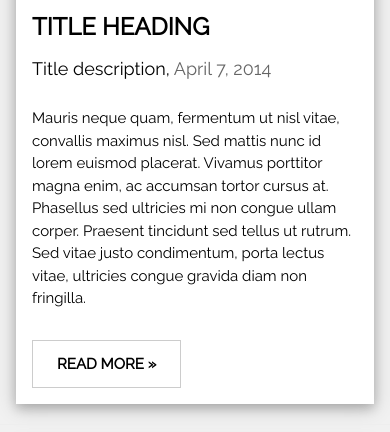
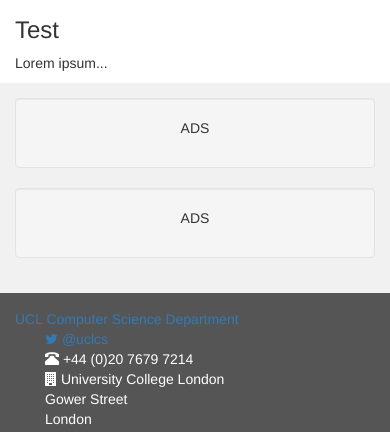
Before and after one commit to NourObeid/Uncovering, a Django app: page / in a window 390 px wide. Shown: the part 466-898 px from the top of the page. Run offline with Django 3.2, Linux system fonts and the light colour scheme; some libraries are stand-ins or nearby versions.

Commit message:
basic outline

```diff
--- /dev/null
+++ b/web/templates/web/base.html
@@ -0,0 +1,136 @@
+<!DOCTYPE html>
+<html lang="en">
+<head>
+    <title>Uncovering Lives of WW1</title>
+    <meta charset="utf-8">
+    <meta name="viewport" content="width=device-width, initial-scale=1">
+    <link rel="stylesheet" href="https://maxcdn.bootstrapcdn.com/bootstrap/3.3.7/css/bootstrap.min.css">
+    <link rel="stylesheet" href="https://cdnjs.cloudflare.com/ajax/libs/font-awesome/4.7.0/css/font-awesome.min.css">
+    <script src="https://ajax.googleapis.com/ajax/libs/jquery/3.3.1/jquery.min.js"></script>
+    <script src="https://maxcdn.bootstrapcdn.com/bootstrap/3.3.7/js/bootstrap.min.js"></script>
+    <style>
+    /* Remove the navbar's default margin-bottom and rounded borders */
+    .navbar {
+      margin-bottom: 0;
+      border-radius: 0;
+    }
+
+    /* Set height of the grid so .sidenav can be 100% (adjust as needed) */
+    .row.content {height: 450px}
+
+    /* Set gray background color and 100% height */
+    .sidenav {
+      padding-top: 20px;
+      background-color: #f1f1f1;
+      height: 100%;
+    }
+
+    /* Set black background color, white text and some padding */
+    footer {
+      background-color: #555;
+      color: white;
+      padding: 15px;
+    }
+
+    /* On small screens, set height to 'auto' for sidenav and grid */
+    @media screen and (max-width: 767px) {
+      .sidenav {
+        height: auto;
+        padding: 15px;
+      }
+      .row.content {height:auto;}
+    }
+
+    </style>
+</head>
+<body>
+
+<nav class="navbar navbar-inverse"> <!-- navbar-inverse makes the navbar black -->
+    <div class="container-fluid">
+        <div class="navbar-header">
+            <button type="button" class="navbar-toggle" data-toggle="collapse" data-target="#myNavbar">
+                <span class="icon-bar"></span>
+                <span class="icon-bar"></span>
+                <span class="icon-bar"></span>
+            </button>
+            <a class="navbar-brand" href="#">UCL Team1</a>
+        </div>
+        <div class="collapse navbar-collapse" id="myNavbar">
+            <ul class="nav navbar-nav">
+                <li class="active"><a href="#">Home</a></li>
+                <li><a href="#">Demo</a></li>
+                <li><a href="#">Technology</a></li>
+                <li class="dropdown"><a class="dropdown-toggle" data-toggle="dropdown" href="#">Documentation</a>
+                    <ul class="dropdown-menu">
+                        <li><a href="#">Tutorial</a></li>
+                        <li><a href="#">Bi-weekly Reports</a></li>
+                    </ul>
+                </li>
+                <li><a href="#">Contact</a></li>
+            </ul>
+            <ul class="nav navbar-nav navbar-right">
+                <li><a href="#"><span class="glyphicon glyphicon-user"></span> Sign Up</a></li>
+                <li><a href="#"><span class="glyphicon glyphicon-log-in"></span> Login</a></li>
+            </ul>
+
+        </div>
+    </div>
+</nav>
+
+<div class="container-fluid text-center">
+    <div class="row content">
+        <div class="col-md-2 sidenav">
+            <p><a href="#">Link</a></p>
+            <p><a href="#">Link</a></p>
+            <p><a href="#">Link</a></p>
+        </div>
+
+        {% block content %}
+        {% endblock %}
+
+        <div class="col-md-2 sidenav">
+            <div class="well">
+                <p>ADS</p>
+            </div>
+            <div class="well">
+                <p>ADS</p>
+            </div>
+        </div>
+    </div>
+</div>
+
+<footer class="container-fluid" aligh="right">
+
+    <div class="row" >
+        <div class="col-md-4"></div>
+        <div class="col-md-3">
+            <div class="footer-header"><a href="http://www.cs.ucl.ac.uk">UCL Computer Science Department</a></div>
+            <ul class="fa-ul ">
+                <li><a href="https://twitter.com/uclcs"><span class="fa fa-twitter"></span> @uclcs</a>
+                <li><span class="glyphicon glyphicon-phone-alt"></span> +44 (0)20 7679 7214
+                <li>
+                    <div class="footer-address">
+                        <span class="fa fa-building"></span>
+                        University College London<br/>
+                        Gower Street<br/>
+                        London<br/>
+                        WC1E 6BT<br/>
+                    </div>
+            </ul>
+        </div>
+    <div class="col-md-3">
+        <ul class="footer-team">
+            <p1>Team Members</p1>
+            <li>Nour Obeid <br><span class="glyphicon glyphicon-envelope"></span>
+            <li>Dennis He <br><span class="glyphicon glyphicon-envelope"></span>
+            <a href="mailto:he0707@hotmail.com">he0707@hotmail.com</a>
+            <li>George B <br><span class="glyphicon glyphicon-envelope"></span>
+        </ul>
+    </div>
+    </div>
+
+
+</footer>
+
+</body>
+</html>
--- a/web/templates/web/home.html
+++ b/web/templates/web/home.html
@@ -1,148 +1,12 @@
-<!DOCTYPE html>
-<html>
-<title>W3.CSS Template</title>
-<meta charset="UTF-8">
-<meta name="viewport" content="width=device-width, initial-scale=1">
-<link rel="stylesheet" href="https://www.w3schools.com/w3css/4/w3.css">
-<link rel="stylesheet" href="https://fonts.googleapis.com/css?family=Raleway">
-<style>
-body,h1,h2,h3,h4,h5 {font-family: "Raleway", sans-serif}
-</style>
-<body class="w3-light-grey">
 
-<!-- w3-content defines a container for fixed size centered content,
-and is wrapped around the whole page content, except for the footer in this example -->
-<div class="w3-content" style="max-width:1400px">
+    {% extends 'web/base.html' %}
 
-<!-- Header -->
-<header class="w3-container w3-center w3-padding-32">
-  <h1><b>MY BLOG</b></h1>
-  <p>Welcome to the blog of <span class="w3-tag">unknown</span></p>
-</header>
-
-<!-- Grid -->
-<div class="w3-row">
-
-<!-- Blog entries -->
-<div class="w3-col l8 s12">
-  <!-- Blog entry -->
-  <div class="w3-card-4 w3-margin w3-white">
-    <img src="/w3images/woods.jpg" alt="Nature" style="width:100%">
-    <div class="w3-container">
-      <h3><b>TITLE HEADING</b></h3>
-      <h5>Title description, <span class="w3-opacity">April 7, 2014</span></h5>
+    {% block content %}
+   <div class="col-md-8 text-left">
+      <h1>Overview</h1>
+      <p>Experiences of the First World War could be profoundly[HD2]  different, depending on the location and type of deployment[HD3]  or military unit, stage of the war, medical issues, social class and more. This broader project seeks to provide more context for the experiences of different military units in different locations and different stages of the war. In histories, memoirs, diaries, correspondence and images about a given military unit (e.g. a battalion), what places are mentioned most, and is said about them - how are they described or discussed?.</p>
+      <hr>
+      <h3>Test</h3>
+      <p>Lorem ipsum...</p>
     </div>
-
-    <div class="w3-container">
-      <p>Mauris neque quam, fermentum ut nisl vitae, convallis maximus nisl. Sed mattis nunc id lorem euismod placerat. Vivamus porttitor magna enim, ac accumsan tortor cursus at. Phasellus sed ultricies mi non congue ullam corper. Praesent tincidunt sed
-        tellus ut rutrum. Sed vitae justo condimentum, porta lectus vitae, ultricies congue gravida diam non fringilla.</p>
-      <div class="w3-row">
-        <div class="w3-col m8 s12">
-          <p><button class="w3-button w3-padding-large w3-white w3-border"><b>READ MORE »</b></button></p>
-        </div>
-        <div class="w3-col m4 w3-hide-small">
-          <p><span class="w3-padding-large w3-right"><b>Comments  </b> <span class="w3-tag">0</span></span></p>
-        </div>
-      </div>
-    </div>
-  </div>
-  <hr>
-
-  <!-- Blog entry -->
-  <div class="w3-card-4 w3-margin w3-white">
-  <img src="/w3images/bridge.jpg" alt="Norway" style="width:100%">
-    <div class="w3-container">
-      <h3><b>BLOG ENTRY</b></h3>
-      <h5>Title description, <span class="w3-opacity">April 2, 2014</span></h5>
-    </div>
-
-    <div class="w3-container">
-      <p>Mauris neque quam, fermentum ut nisl vitae, convallis maximus nisl. Sed mattis nunc id lorem euismod placerat. Vivamus porttitor magna enim, ac accumsan tortor cursus at. Phasellus sed ultricies mi non congue ullam corper. Praesent tincidunt sed
-        tellus ut rutrum. Sed vitae justo condimentum, porta lectus vitae, ultricies congue gravida diam non fringilla.</p>
-      <div class="w3-row">
-        <div class="w3-col m8 s12">
-          <p><button class="w3-button w3-padding-large w3-white w3-border"><b>READ MORE »</b></button></p>
-        </div>
-        <div class="w3-col m4 w3-hide-small">
-          <p><span class="w3-padding-large w3-right"><b>Comments  </b> <span class="w3-badge">2</span></span></p>
-        </div>
-      </div>
-    </div>
-  </div>
-<!-- END BLOG ENTRIES -->
-</div>
-
-<!-- Introduction menu -->
-<div class="w3-col l4">
-  <!-- About Card -->
-  <div class="w3-card w3-margin w3-margin-top">
-  <img src="/w3images/avatar_g.jpg" style="width:100%">
-    <div class="w3-container w3-white">
-      <h4><b>My Name</b></h4>
-      <p>Just me, myself and I, exploring the universe of uknownment. I have a heart of love and a interest of lorem ipsum and mauris neque quam blog. I want to share my world with you.</p>
-    </div>
-  </div><hr>
-
-  <!-- Posts -->
-  <div class="w3-card w3-margin">
-    <div class="w3-container w3-padding">
-      <h4>Popular Posts</h4>
-    </div>
-    <ul class="w3-ul w3-hoverable w3-white">
-      <li class="w3-padding-16">
-        <img src="/w3images/workshop.jpg" alt="Image" class="w3-left w3-margin-right" style="width:50px">
-        <span class="w3-large">Lorem</span><br>
-        <span>Sed mattis nunc</span>
-      </li>
-      <li class="w3-padding-16">
-        <img src="/w3images/gondol.jpg" alt="Image" class="w3-left w3-margin-right" style="width:50px">
-        <span class="w3-large">Ipsum</span><br>
-        <span>Praes tinci sed</span>
-      </li>
-      <li class="w3-padding-16">
-        <img src="/w3images/skies.jpg" alt="Image" class="w3-left w3-margin-right" style="width:50px">
-        <span class="w3-large">Dorum</span><br>
-        <span>Ultricies congue</span>
-      </li>
-      <li class="w3-padding-16 w3-hide-medium w3-hide-small">
-        <img src="/w3images/rock.jpg" alt="Image" class="w3-left w3-margin-right" style="width:50px">
-        <span class="w3-large">Mingsum</span><br>
-        <span>Lorem ipsum dipsum</span>
-      </li>
-    </ul>
-  </div>
-  <hr>
-
-  <!-- Labels / tags -->
-  <div class="w3-card w3-margin">
-    <div class="w3-container w3-padding">
-      <h4>Tags</h4>
-    </div>
-    <div class="w3-container w3-white">
-    <p><span class="w3-tag w3-black w3-margin-bottom">Travel</span> <span class="w3-tag w3-light-grey w3-small w3-margin-bottom">New York</span> <span class="w3-tag w3-light-grey w3-small w3-margin-bottom">London</span>
-      <span class="w3-tag w3-light-grey w3-small w3-margin-bottom">IKEA</span> <span class="w3-tag w3-light-grey w3-small w3-margin-bottom">NORWAY</span> <span class="w3-tag w3-light-grey w3-small w3-margin-bottom">DIY</span>
-      <span class="w3-tag w3-light-grey w3-small w3-margin-bottom">Ideas</span> <span class="w3-tag w3-light-grey w3-small w3-margin-bottom">Baby</span> <span class="w3-tag w3-light-grey w3-small w3-margin-bottom">Family</span>
-      <span class="w3-tag w3-light-grey w3-small w3-margin-bottom">News</span> <span class="w3-tag w3-light-grey w3-small w3-margin-bottom">Clothing</span> <span class="w3-tag w3-light-grey w3-small w3-margin-bottom">Shopping</span>
-      <span class="w3-tag w3-light-grey w3-small w3-margin-bottom">Sports</span> <span class="w3-tag w3-light-grey w3-small w3-margin-bottom">Games</span>
-    </p>
-    </div>
-  </div>
-
-<!-- END Introduction Menu -->
-</div>
-
-<!-- END GRID -->
-</div><br>
-
-<!-- END w3-content -->
-</div>
-
-<!-- Footer -->
-<footer class="w3-container w3-dark-grey w3-padding-32 w3-margin-top">
-  <button class="w3-button w3-black w3-disabled w3-padding-large w3-margin-bottom">Previous</button>
-  <button class="w3-button w3-black w3-padding-large w3-margin-bottom">Next »</button>
-  <p>Powered by <a href="https://www.w3schools.com/w3css/default.asp" target="_blank">w3.css</a></p>
-</footer>
-
-</body>
-</html>
+    {% endblock %}
--- a/web/views.py
+++ b/web/views.py
@@ -1,9 +1,10 @@
 from django.shortcuts import render
 from django.http import HttpResponse
-
+from django.template import loader
 # Create your views here.
 def post_list(request):
     return render(request, 'web/home.html', {})
 
 def index(request):
-    return HttpResponse("Home")
+    template = loader.get_template('web/home.html')
+    return HttpResponse('')
```
